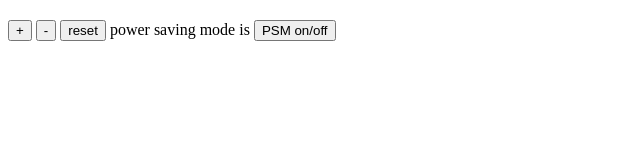
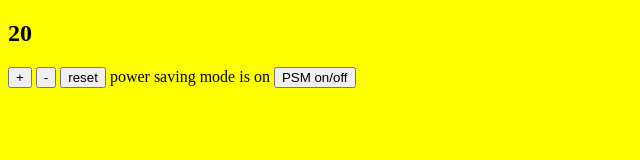
Before and after one commit to yurizhuravel/thermostat, a plain HTML site: page index.html in a window 1280 px wide. Shown: the whole page, without its empty margins (0-640 px from the left). Drawn offline with Linux system fonts and the light colour scheme.

Commit message:
Adds color coding for energy usage

```diff
--- a/index.html
+++ b/index.html
@@ -16,7 +16,7 @@
       </p>
     </section>
       <script src="src/jquery-3.1.0.min.js"></script>
-      <script src="src/interface.js"></script>
+      <script src="src/Interface.js"></script>
       <script src="src/Thermostat.js"></script>
   </body>
 </html>
--- a/src/Interface.js
+++ b/src/Interface.js
@@ -4,13 +4,13 @@ $(document).ready(function() {
 
     function updateTemperature(){
       $('#temperature').text(thermostat.temperature);
-    $('#temperature').attr('class', thermostat.displayColour());
-    };
+      $('body').attr('class', thermostat.displayColour());
+    }
 
 
    function showPSM(){
      $('#power-saving-status').text(thermostat.powerSaveStatus());
-    };
+   }
 
     updateTemperature();
     showPSM();
--- a/src/Thermostat.js
+++ b/src/Thermostat.js
@@ -48,7 +48,7 @@ Thermostat.prototype.powerSaveStatus = function(){
     return "off";
 };
 
-Thermostat.prototype.resetTemperature = functionx() {
+Thermostat.prototype.resetTemperature = function() {
   this.temperature = this.DEFAULT_TEMPERATURE;
 };
 
```
Lines whose indentation alone changed are shown as unchanged.
